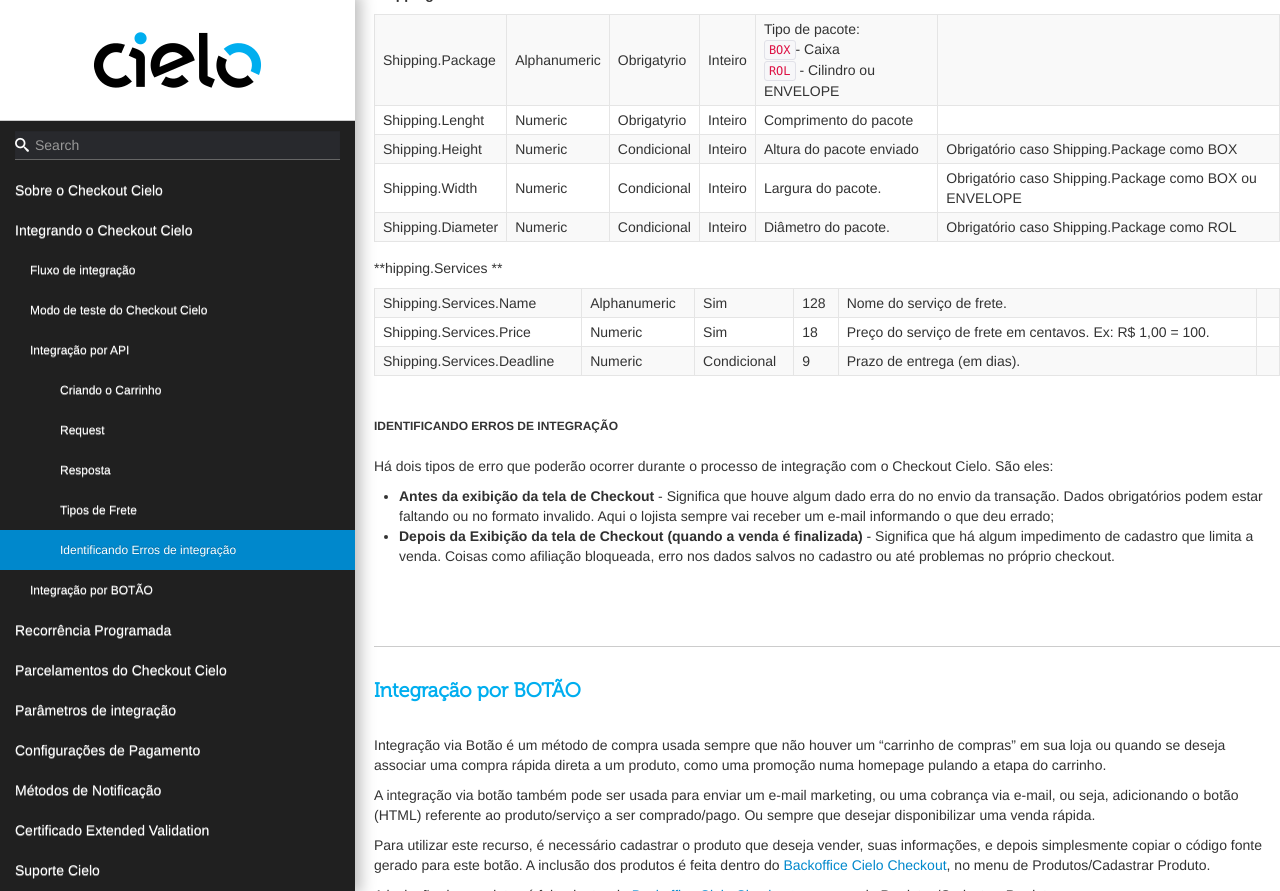
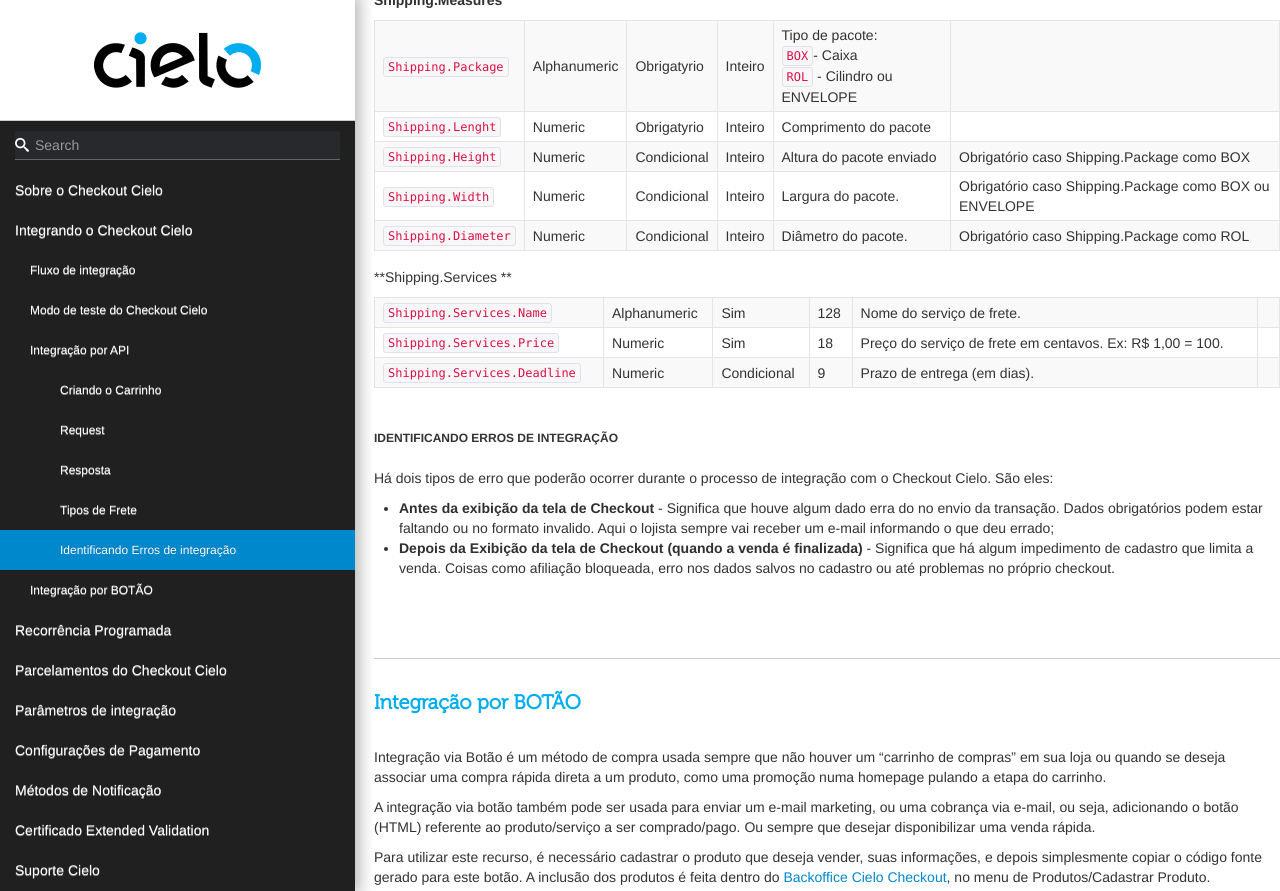
Before and after one commit to DeveloperCielo/Tutorial, a Jekyll site: the page built from _posts/2017-08-25-Checkout.md, in a window 1280 px wide and 900 px high, scrolled down 13676 px, cut to the strip 0-891 px from the top of the window. Built offline with Jekyll 4.4.1, drawn with Linux system fonts in a browser that asks for light colours; some web fonts are replaced.

Commit message:
Updated '_posts/2017-08-25-Checkout.md' via CloudCannon

```diff
--- a/_posts/2017-08-25-Checkout.md
+++ b/_posts/2017-08-25-Checkout.md
@@ -486,34 +486,34 @@
 
 
 
-| Campo                       | Tipo         | Obrigatório | Tamanho | Descrição                                                                                               | Condicional                                                     |
-|-----------------------------|--------------|-------------|---------|---------------------------------------------------------------------------------------------------------|-----------------------------------------------------------------|
-| Shipping.Type               | Alphanumeric | Sim         | 255     | Tipo do frete: <BR>`Correios`<BR>`FixedAmount`<BR>`Free`<BR>`WithoutShippingPickUp`<BR>`WithoutShipping`<BR> |                                                            |
-| Shipping.SourceZipCode      | Numeric      | Condicional | 8       | CEP de origem do carrinho de compras.                                                                   | Obrigatório caso Shipping.Type for "Correios".                  |
-| Shipping.TargetZipCode      | Numeric      | Opcional    | 8       | CEP do endereзo de entrega do comprador.                                                                |                                                                 |
+| Campo                         | Tipo         | Obrigatório | Tamanho | Descrição                                                                                                    | Condicional                                                     |
+|-------------------------------|--------------|-------------|---------|--------------------------------------------------------------------------------------------------------------|-----------------------------------------------------------------|
+| `Shipping.Type`               | Alphanumeric | Sim         | 255     | Tipo do frete: <BR>`Correios`<BR>`FixedAmount`<BR>`Free`<BR>`WithoutShippingPickUp`<BR>`WithoutShipping`<BR> |                                                            |
+| `Shipping.SourceZipCode`      | Numeric      | Condicional | 8       | CEP de origem do carrinho de compras.                                                                        | Obrigatório caso Shipping.Type for "Correios".                  |
+| `Shipping.TargetZipCode`      | Numeric      | Opcional    | 8       | CEP do endereзo de entrega do comprador.                                                                     |                                                                 |
 
 **Shipping.Address**
 
-| Shipping.Address.Street     | Alphanumeric | Sim         | 256     | Rua, avenida, travessa, etc, do endereço de entrega do comprador.                                       |                                                                 |
-| Shipping.Address.Number     | Alphanumeric | Sim         | 8       | Número do endereço de entrega do comprador.                                                             |                                                                 |
-| Shipping.Address.Complement | Alphanumeric | Opcional    | 256     | Complemento do endereço de entrega do comprador.                                                        |                                                                 |
-| Shipping.Address.District   | Alphanumeric | Sim         | 64      | Bairro do endereço de entrega do comprador.                                                             |                                                                 |
-| Shipping.Address.City       | Alphanumeric | Sim         | 64      | Cidade do endereço de entrega do comprador.                                                             |                                                                 |
-| Shipping.Address.State      | Alphanumeric | Sim         | 2       | Estado (UF) do endereзo de entrega do comprador.                                                        |                                                                 |
+| `Shipping.Address.Street`     | Alphanumeric | Sim         | 256     | Rua, avenida, travessa, etc, do endereço de entrega do comprador.                                            |                                                                 |
+| `Shipping.Address.Number`     | Alphanumeric | Sim         | 8       | Número do endereço de entrega do comprador.                                                                  |                                                                 |
+| `Shipping.Address.Complement` | Alphanumeric | Opcional    | 256     | Complemento do endereço de entrega do comprador.                                                             |                                                                 |
+| `Shipping.Address.District`   | Alphanumeric | Sim         | 64      | Bairro do endereço de entrega do comprador.                                                                  |                                                                 |
+| `Shipping.Address.City`       | Alphanumeric | Sim         | 64      | Cidade do endereço de entrega do comprador.                                                                  |                                                                 |
+| `Shipping.Address.State`      | Alphanumeric | Sim         | 2       | Estado (UF) do endereзo de entrega do comprador.                                                             |                                                                 |
 
 **Shipping.Measures**
 
-| Shipping.Package            | Alphanumeric | Obrigatуrio | Inteiro | Tipo de pacote: <BR>`BOX`- Caixa <BR> `ROL` - Cilindro ou ENVELOPE                                      |                                                                 |
-| Shipping.Lenght             | Numeric      | Obrigatуrio | Inteiro | Comprimento do pacote                                                                                   |                                                                 |
-| Shipping.Height             | Numeric      | Condicional | Inteiro | Altura do pacote enviado                                                                                | Obrigatório caso Shipping.Package como BOX                      |
-| Shipping.Width              | Numeric      | Condicional | Inteiro | Largura do pacote.                                                                                      | Obrigatório caso Shipping.Package como BOX ou ENVELOPE          |
-| Shipping.Diameter           | Numeric      | Condicional | Inteiro | Diâmetro do pacote.                                                                                     | Obrigatório caso Shipping.Package como ROL                      |
-
-**hipping.Services **
-
-| Shipping.Services.Name      | Alphanumeric | Sim         | 128     | Nome do serviço de frete.                                                                               |                                                                 |
-| Shipping.Services.Price     | Numeric      | Sim         | 18      | Preço do serviço de frete em centavos. Ex: R$ 1,00 = 100.                                               |                                                                 |
-| Shipping.Services.Deadline  | Numeric      | Condicional | 9       | Prazo de entrega (em dias).                                                                             |                                                                 |
+| `Shipping.Package`            | Alphanumeric | Obrigatуrio | Inteiro | Tipo de pacote: <BR>`BOX`- Caixa <BR> `ROL` - Cilindro ou ENVELOPE                                           |                                                                 |
+| `Shipping.Lenght`             | Numeric      | Obrigatуrio | Inteiro | Comprimento do pacote                                                                                        |                                                                 |
+| `Shipping.Height`             | Numeric      | Condicional | Inteiro | Altura do pacote enviado                                                                                     | Obrigatório caso Shipping.Package como BOX                      |
+| `Shipping.Width`              | Numeric      | Condicional | Inteiro | Largura do pacote.                                                                                           | Obrigatório caso Shipping.Package como BOX ou ENVELOPE          |
+| `Shipping.Diameter`           | Numeric      | Condicional | Inteiro | Diâmetro do pacote.                                                                                          | Obrigatório caso Shipping.Package como ROL                      |
+
+**Shipping.Services **
+
+| `Shipping.Services.Name`      | Alphanumeric | Sim         | 128     | Nome do serviço de frete.                                                                                    |                                                                 |
+| `Shipping.Services.Price`     | Numeric      | Sim         | 18      | Preço do serviço de frete em centavos. Ex: R$ 1,00 = 100.                                                    |                                                                 |
+| `Shipping.Services.Deadline`  | Numeric      | Condicional | 9       | Prazo de entrega (em dias).                                                                                  |                                                                 |
 
 
 
```
